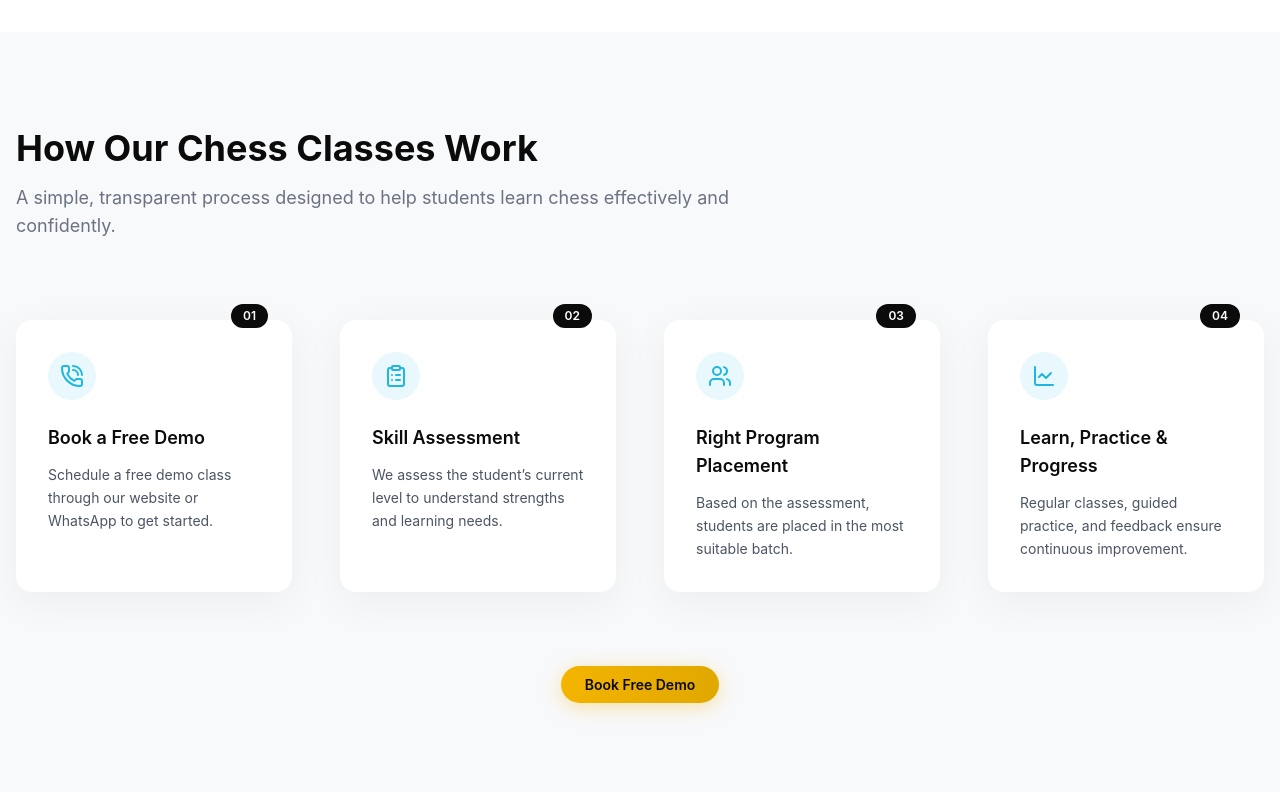
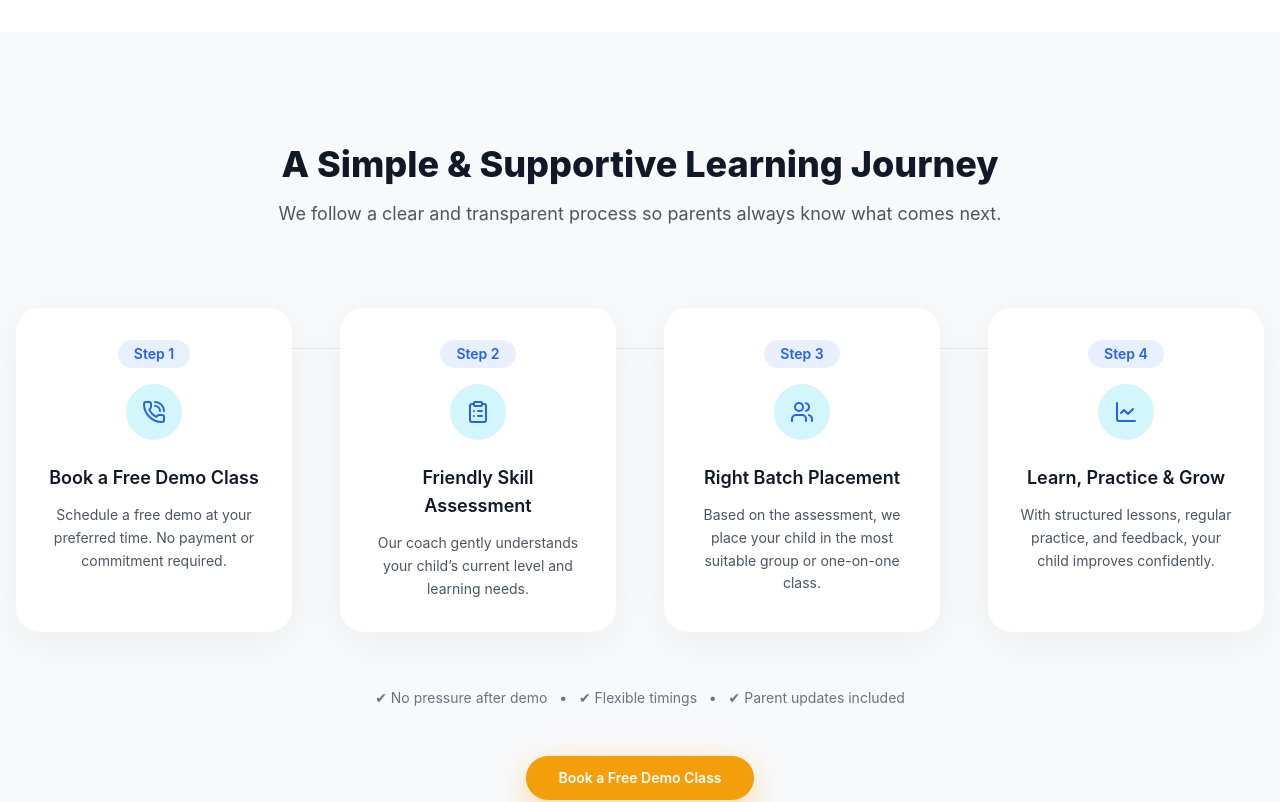
Before and after one commit to vivekmehto/nimzo-academy, a React (Vite) app: page / in a window 1280 px wide. Shown: the part 5060-5862 px from the top of the page. Built offline with nearby package versions, Linux system fonts and the light colour scheme.

Commit message:
Update: How Classes work component

```diff
--- a/src/components/HowClassesWork.tsx
+++ b/src/components/HowClassesWork.tsx
@@ -1,113 +1,123 @@
 import React from "react";
-import { PhoneCall, ClipboardList, Users, LineChart } from "lucide-react";
+import {
+  PhoneCall,
+  ClipboardList,
+  Users,
+  LineChart,
+} from "lucide-react";
 
-type Step = {
-  step: string;
-  icon: React.ReactNode;
-  title: string;
-  description: string;
-};
-
-const steps: Step[] = [
+const steps = [
   {
-    step: "01",
-    icon: <PhoneCall className="h-6 w-6 text-[#1FB6E0]" />,
-    title: "Book a Free Demo",
+    step: "1",
+    icon: PhoneCall,
+    title: "Book a Free Demo Class",
     description:
-      "Schedule a free demo class through our website or WhatsApp to get started.",
+      "Schedule a free demo at your preferred time. No payment or commitment required.",
   },
   {
-    step: "02",
-    icon: <ClipboardList className="h-6 w-6 text-[#1FB6E0]" />,
-    title: "Skill Assessment",
+    step: "2",
+    icon: ClipboardList,
+    title: "Friendly Skill Assessment",
     description:
-      "We assess the student’s current level to understand strengths and learning needs.",
+      "Our coach gently understands your child’s current level and learning needs.",
   },
   {
-    step: "03",
-    icon: <Users className="h-6 w-6 text-[#1FB6E0]" />,
-    title: "Right Program Placement",
+    step: "3",
+    icon: Users,
+    title: "Right Batch Placement",
     description:
-      "Based on the assessment, students are placed in the most suitable batch.",
+      "Based on the assessment, we place your child in the most suitable group or one-on-one class.",
   },
   {
-    step: "04",
-    icon: <LineChart className="h-6 w-6 text-[#1FB6E0]" />,
-    title: "Learn, Practice & Progress",
+    step: "4",
+    icon: LineChart,
+    title: "Learn, Practice & Grow",
     description:
-      "Regular classes, guided practice, and feedback ensure continuous improvement.",
+      "With structured lessons, regular practice, and feedback, your child improves confidently.",
   },
 ];
 
 const HowClassesWork: React.FC = () => {
   return (
-    <section className="bg-[#F8F9FB] py-24 scroll-mt-20" id="how-it-works">
+    <section
+      id="how-it-works"
+      className="bg-[#F8F9FB] py-28 scroll-mt-24"
+    >
       <div className="mx-auto max-w-7xl px-4">
+
         {/* Heading */}
-        <div className="mb-20 max-w-3xl">
-          <h2 className="text-3xl font-bold text-[#0B0B0B] md:text-4xl">
-            How Our Chess Classes Work
+        <div className="mx-auto mb-20 max-w-3xl text-center">
+          <h2 className="text-3xl md:text-4xl font-extrabold text-[#111827]">
+            A Simple & Supportive Learning Journey
           </h2>
-          <p className="mt-4 text-lg text-[#6B7280]">
-            A simple, transparent process designed to help students learn chess
-            effectively and confidently.
+          <p className="mt-4 text-lg text-[#4B5563]">
+            We follow a clear and transparent process so parents always know
+            what comes next.
           </p>
         </div>
 
         {/* Steps */}
-        <div className="grid gap-12 md:grid-cols-2 lg:grid-cols-4">
-          {steps.map((item, index) => (
+        <div className="relative grid grid-cols-1 gap-12 md:grid-cols-4">
+
+          {/* connecting line */}
+          <div className="absolute top-10 left-0 right-0 hidden md:block h-px bg-slate-200" />
+
+          {steps.map((item, index) => {
+            const Icon = item.icon;
+            return (
               <div
                 key={index}
-              className="
-                relative rounded-2xl bg-white p-8
+                className="relative z-10 rounded-3xl bg-white p-8 text-center
                   shadow-[0_10px_40px_rgba(0,0,0,0.05)]
-                transition-all duration-300
-                hover:-translate-y-1 hover:shadow-[0_20px_60px_rgba(0,0,0,0.08)]
-              "
+                  transition-all duration-300 hover:-translate-y-1"
               >
-              {/* Step Number */}
-              <span className="absolute -top-4 right-6 rounded-full bg-[#0B0B0B] px-3 py-1 text-xs font-semibold text-white">
-                {item.step}
+                {/* Step number */}
+                <span className="mb-4 inline-block rounded-full bg-[#2563EB]/10 px-4 py-1 text-sm font-semibold text-[#2563EB]">
+                  Step {item.step}
                 </span>
 
                 {/* Icon */}
-              <div className="mb-6 flex h-12 w-12 items-center justify-center rounded-full bg-[#1FB6E0]/10">
-                {item.icon}
+                <div className="mx-auto mb-6 flex h-14 w-14 items-center justify-center rounded-full bg-[#22D3EE]/20">
+                  <Icon className="h-6 w-6 text-[#2563EB]" />
                 </div>
 
                 {/* Content */}
-              <h3 className="text-lg font-semibold text-[#0B0B0B]">
+                <h3 className="text-lg font-semibold text-[#111827]">
                   {item.title}
                 </h3>
                 <p className="mt-3 text-sm leading-relaxed text-[#4B5563]">
                   {item.description}
                 </p>
               </div>
-          ))}
+            );
+          })}
         </div>
 
+        {/* reassurance */}
+        <p className="mt-14 text-center text-sm text-[#6B7280]">
+          ✔ No pressure after demo &nbsp; • &nbsp; ✔ Flexible timings &nbsp; • &nbsp; ✔ Parent updates included
+        </p>
+
         {/* CTA */}
-        <div className="mt-20 text-center">
+        <div className="mt-12 text-center">
           <a
             href="#demo"
             className="
+              inline-flex items-center justify-center
               rounded-full
-    bg-linear-to-r from-[#F4B400] to-[#E0A800]
-    px-6 py-2.5 text-sm font-semibold
-    text-[#0B0B0B]
-    shadow-[0_4px_20px_rgba(244,180,0,0.35)]
+              bg-[#F59E0B]
+              px-8 py-3
+              text-sm font-semibold text-white
+              shadow-[0_10px_30px_rgba(245,158,11,0.35)]
               transition-all duration-300
-    hover:-translate-y-0.5
-    hover:shadow-[0_6px_30px_rgba(244,180,0,0.5)]
+              hover:-translate-y-0.5 hover:bg-[#D97706]
               focus-visible:outline-none
               focus-visible:ring-2
-    focus-visible:ring-[#1FB6E0]
+              focus-visible:ring-[#2563EB]
               focus-visible:ring-offset-2
-    focus-visible:ring-offset-[#0B0B0B]
             "
           >
-            Book Free Demo
+            Book a Free Demo Class
           </a>
         </div>
       </div>
```
Also changed, not shown: 1 other file (tests, documents, lock files or other folders). Lines whose indentation alone changed are shown as unchanged.
